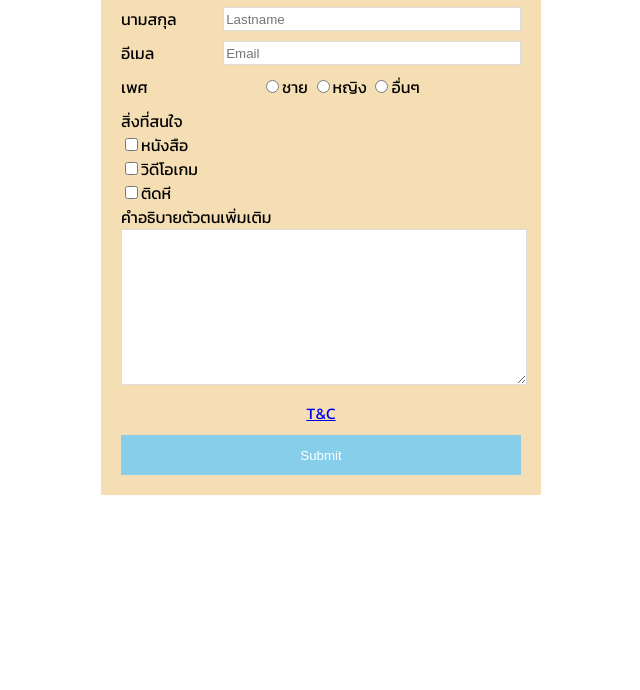
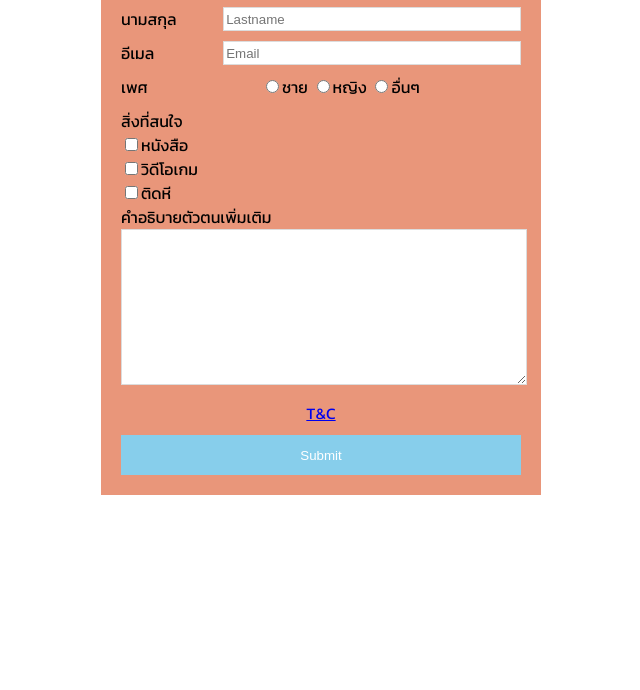
Before and after one commit to chokun100/learn-to-code, a plain HTML site: page index.html in a window 1280 px wide. Shown: the part 110-800 px from the top of the page, without its empty margins (319-959 px from the left). Drawn offline with Linux system fonts and the light colour scheme.

Commit message:
edit bg color

```diff
--- a/index.html
+++ b/index.html
@@ -16,7 +16,7 @@
             width: 400px;
             margin-left: auto;
             margin-right: auto;
-            background-color:wheat;
+            background-color:darksalmon;
             padding: 20px;
         }
         .header{
```
